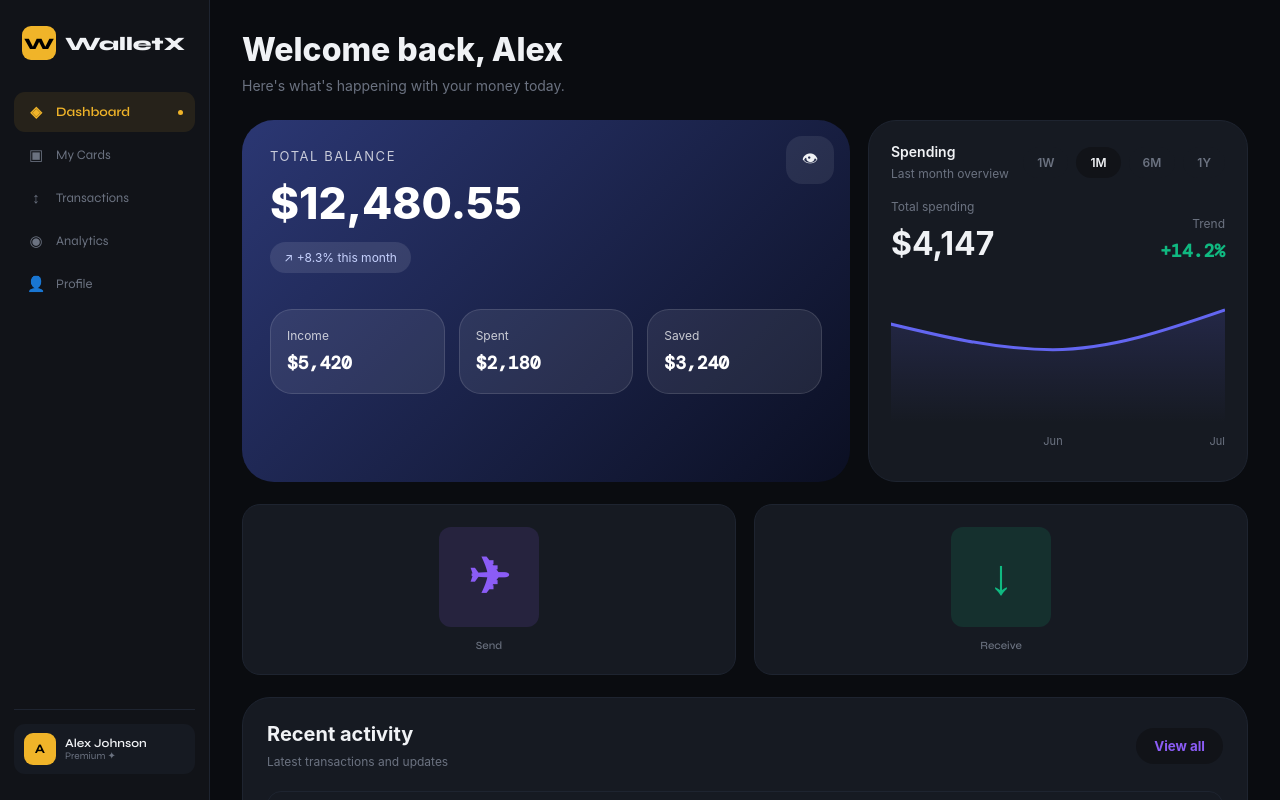
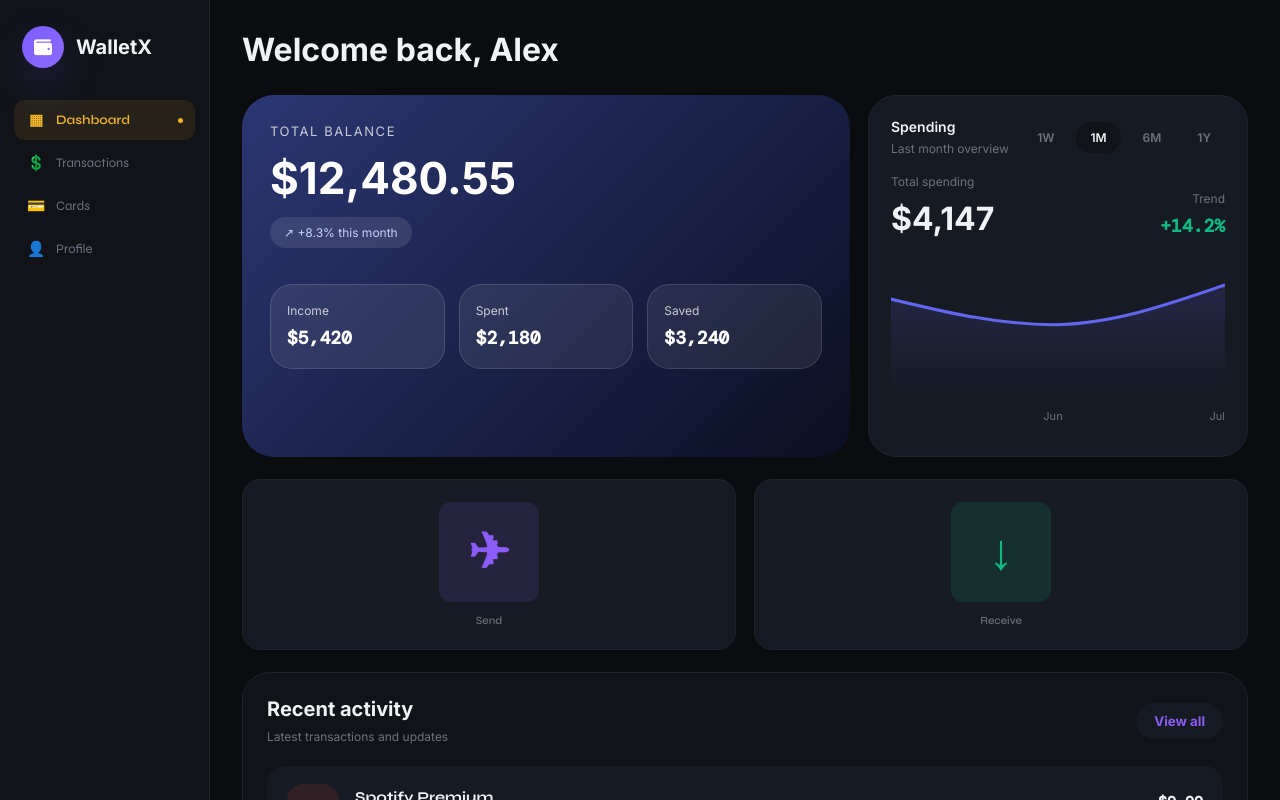
Before and after one commit to KrishSingla575/WalletX, a React (Vite) app: page / in a window 1280 px wide. Built offline with nearby package versions, Linux system fonts and the light colour scheme.

Commit message:
remove some code or add code

```diff
--- a/index.html
+++ b/index.html
@@ -4,7 +4,11 @@
     <meta charset="UTF-8" />
     <link rel="icon" type="image/svg+xml" href="/favicon.svg" />
     <meta name="viewport" content="width=device-width, initial-scale=1.0" />
-    <title>walletx</title>
+    <title>WalletX</title>
+    <!-- Google Fonts: Inter + Poppins -->
+    <link href="https://fonts.googleapis.com/css2?family=Inter:opsz,wght@14..32,300;14..32,400;14..32,500;14..32,600;14..32,700&family=Poppins:wght@400;500;600;700;800&display=swap" rel="stylesheet" />
+    <!-- Font Awesome 6 -->
+    <link rel="stylesheet" href="https://cdnjs.cloudflare.com/ajax/libs/font-awesome/6.0.0-beta3/css/all.min.css" />
   </head>
   <body>
     <div id="root"></div>
--- a/src/App.jsx
+++ b/src/App.jsx
@@ -59,39 +59,43 @@ function App() {
           style={{
             display: "flex",
             alignItems: "center",
-            gap: 9,
+            gap: 12,
             padding: "0 8px",
             marginBottom: 32,
           }}
         >
           <div
             style={{
-              width: 34,
-              height: 34,
-              borderRadius: 9,
-              background: C.gold,
+              width: 42,
+              height: 42,
+              borderRadius: "50%",
+              background: "linear-gradient(135deg, #7C5CFF, #8B6CFF)",
               display: "flex",
               alignItems: "center",
               justifyContent: "center",
-              fontWeight: 800,
-              color: "#000",
-              fontSize: 16,
-              fontFamily: FM,
+              boxShadow: "0 18px 40px rgba(124, 92, 255, 0.2)",
+              color: "#fff",
+              fontSize: 18,
             }}
           >
-            W
+            <i className="fas fa-wallet" />
           </div>
-          <span style={{ fontFamily: FM, fontWeight: 800, fontSize: 19, color: C.text }}>
+          <span style={{ fontFamily: "Inter, sans-serif", fontWeight: 1000, fontSize: 20, color: C.text }}>
             WalletX
           </span>
         </div>
         <nav style={{ flex: 1 }}>
           {navItems.map((item) => {
             const active = page === item.id;
+            const isAction = item.id === "send" || item.id === "receive";
             return (
               <button
                 key={item.id}
-                onClick={() => setPage(item.id)}
+                onClick={() => {
+                  if (item.id === "send") return setShowSend(true);
+                  if (item.id === "receive") return setShowReceive(true);
+                  setPage(item.id);
+                }}
                 style={{
                   width: "100%",
                   display: "flex",
@@ -121,7 +125,7 @@ function App() {
                   {item.icon}
                 </span>
                 {item.label}
-                {active && (
+                {!isAction && active && (
                   <div
                     style={{
                       marginLeft: "auto",
@@ -136,42 +140,6 @@ function App() {
             );
           })}
         </nav>
-        <div style={{ borderTop: `1px solid ${C.border}`, paddingTop: 14 }}>
-          <div
-            style={{
-              display: "flex",
-              alignItems: "center",
-              gap: 9,
-              padding: "9px 10px",
-              borderRadius: 11,
-              background: C.card,
-            }}
-          >
-            <div
-              style={{
-                width: 32,
-                height: 32,
-                borderRadius: 9,
-                background: C.gold,
-                display: "flex",
-                alignItems: "center",
-                justifyContent: "center",
-                fontFamily: FM,
-                fontWeight: 700,
-                color: "#000",
-                fontSize: 13,
-              }}
-            >
-              A
-            </div>
-            <div>
-              <p style={{ fontFamily: FM, fontSize: 12, fontWeight: 600, color: C.text, margin: 0 }}>
-                Alex Johnson
-              </p>
-              <p style={{ fontSize: 10, color: C.muted, margin: 0 }}>Premium ✦</p>
-            </div>
-          </div>
-        </div>
       </div>
 
       {/* Main content */}
--- a/src/components/TxRow.jsx
+++ b/src/components/TxRow.jsx
@@ -9,26 +9,27 @@ function TxRow({ t }) {
       onMouseEnter={() => setH(true)}
       onMouseLeave={() => setH(false)}
       style={{
-        background: C.card,
-        border: `1px solid ${h ? t.color : C.border}`,
-        borderRadius: 14,
-        padding: "14px 18px",
+        background: h ? "rgba(255, 255, 255, 0)" : C.card,
+        borderRadius: 18,
+        padding: "18px 20px",
         display: "flex",
         alignItems: "center",
-        gap: 14,
-        transition: "border-color 0.2s",
+        gap: 16,
+        cursor: "pointer",
+        transition: "background 0.2s, border-color 0.2s, transform 0.2s, box-shadow 0.2s",
+        transform: h ? "translateY(-1px)" : "none",
+        boxShadow: h ? "0 10px 30px rgba(255,255,255,0.08)" : "none",
       }}
     >
       <div style={{
-        width: 44,
-        height: 44,
-        borderRadius: 12,
-        background: `${t.color}22`,
-        border: `1px solid ${t.color}44`,
+        width: 52,
+        height: 52,
+        borderRadius: 16,
+        background: `${t.color}20`,
         display: "flex",
         alignItems: "center",
         justifyContent: "center",
-        fontSize: 15,
+        fontSize: 18,
         fontWeight: 800,
         color: t.color,
         fontFamily: FN,
@@ -39,43 +40,43 @@ function TxRow({ t }) {
       <div style={{ flex: 1 }}>
         <p style={{
           fontFamily: FM,
-          fontWeight: 600,
+          fontWeight: 700,
           color: C.text,
-          fontSize: 13,
-          margin: "0 0 3px",
+          fontSize: 15,
+          margin: "0 0 4px",
         }}>
           {t.name}
         </p>
+        <div style={{ display: "flex", alignItems: "center", gap: 10 }}>
           <span style={{
-          display: "inline-block",
-          background: `${t.color}18`,
+
             border: `1px solid ${t.color}33`,
-          borderRadius: 6,
-          padding: "2px 8px",
-          fontSize: 10,
+            borderRadius: 999,
+            padding: "4px 10px",
+            fontSize: 11,
             color: t.color,
             fontFamily: FM,
+            fontWeight: 600,
           }}>
             {t.type}
           </span>
+          <span style={{ fontFamily: FM, color: C.muted, fontSize: 12 }}>
+            {t.date}
+          </span>
         </div>
-      <div style={{ textAlign: "right" }}>
+      </div>
+      <div style={{ textAlign: "right", minWidth: 100 }}>
         <p style={{
           fontFamily: FN,
           fontWeight: 700,
           fontSize: 15,
           color: t.amount > 0 ? C.green : C.text,
-          margin: "0 0 2px",
+          margin: "0 0 4px",
         }}>
-          {t.amount > 0 ? "+" : ""}${Math.abs(t.amount).toFixed(2)}
+          {t.amount > 0 ? "+" : "-"}${Math.abs(t.amount).toFixed(2)}
         </p>
-        <p style={{
-          fontSize: 10,
-          fontFamily: FM,
-          color: C.muted,
-          margin: 0,
-        }}>
-          {t.date}
+        <p style={{ fontSize: 10, fontFamily: FM, color: C.muted, margin: 0 }}>
+          {t.amount > 0 ? "Credit" : "Debit"}
         </p>
       </div>
     </div>
--- a/src/data/navItems.js
+++ b/src/data/navItems.js
@@ -1,7 +1,6 @@
 export const navItems = [
-  { id: "dashboard", label: "Dashboard", icon: "◈" },
-  { id: "cards", label: "My Cards", icon: "▣" },
-  { id: "transactions", label: "Transactions", icon: "↕" },
-  { id: "analytics", label: "Analytics", icon: "◉" },
+  { id: "dashboard", label: "Dashboard", icon: "▦" },
+  { id: "transactions", label: "Transactions", icon: "💲" },
+  { id: "cards", label: "Cards", icon: "💳" },
   { id: "profile", label: "Profile", icon: "👤" },
 ];
--- a/src/data/transactions.js
+++ b/src/data/transactions.js
@@ -1,10 +1,14 @@
 export const transactions = [
-  { id: 1, name: "Netflix Premium", type: "Subscription", amount: -15.99, date: "Today, 9:41 AM", icon: "N", color: "#EF4444" },
-  { id: 2, name: "Salary Deposit", type: "Income", amount: +5240.00, date: "Today, 8:00 AM", icon: "↓", color: "#10B981" },
-  { id: 3, name: "Amazon Order", type: "Shopping", amount: -84.50, date: "Yesterday, 3:15 PM", icon: "A", color: "#F0B429" },
-  { id: 4, name: "Uber Ride", type: "Transport", amount: -12.30, date: "Yesterday, 11:02 AM", icon: "U", color: "#3B82F6" },
-  { id: 5, name: "Freelance Payment", type: "Income", amount: +750.00, date: "May 2, 2:30 PM", icon: "↓", color: "#10B981" },
-  { id: 6, name: "Electricity Bill", type: "Bills", amount: -98.00, date: "May 1, 10:00 AM", icon: "E", color: "#8B5CF6" },
-  { id: 7, name: "Zara Store", type: "Shopping", amount: -129.90, date: "Apr 30, 4:45 PM", icon: "Z", color: "#F0B429" },
-  { id: 8, name: "Spotify", type: "Subscription", amount: -9.99, date: "Apr 29, 12:00 AM", icon: "S", color: "#1DB954" },
+  { id: 1, name: "Spotify Premium", type: "Subscription", amount: -9.99, date: "Today, 09:24", icon: "↗", color: "#EF4444" },
+  { id: 2, name: "Mira Patel", type: "Transfer", amount: 240.0, date: "Today, 08:10", icon: "↙", color: "#10B981" },
+  { id: 3, name: "Apple Store", type: "Shopping", amount: -1299.0, date: "Yesterday", icon: "↗", color: "#EF4444" },
+  { id: 4, name: "Salary — Acme Inc.", type: "Income", amount: 4200.0, date: "May 5", icon: "↙", color: "#10B981" },
+  { id: 5, name: "Top up from Bank", type: "Top up", amount: 500.0, date: "May 4", icon: "↙", color: "#10B981" },
+  { id: 6, name: "Uber", type: "Transport", amount: -18.4, date: "May 3", icon: "↗", color: "#EF4444" },
+  { id: 7, name: "Daniel Cho", type: "Transfer", amount: 75.0, date: "May 2", icon: "↙", color: "#10B981" },
+  { id: 8, name: "Netflix", type: "Subscription", amount: -15.99, date: "May 1", icon: "↗", color: "#EF4444" },
+  { id: 9, name: "Starbucks", type: "Food", amount: -7.5, date: "Apr 30", icon: "↗", color: "#EF4444" },
+  { id: 10, name: "Airbnb", type: "Travel", amount: -240.0, date: "Apr 28", icon: "↗", color: "#EF4444" },
+  { id: 11, name: "PayPal Refund", type: "Income", amount: 52.25, date: "Apr 27", icon: "↙", color: "#10B981" },
+  { id: 12, name: "Grocery Market", type: "Shopping", amount: -83.2, date: "Apr 26", icon: "↗", color: "#EF4444" },
 ];
--- a/src/pages/Analytics.jsx
+++ b/src/pages/Analytics.jsx
@@ -17,12 +17,9 @@ function Analytics() {
         marginBottom: 22,
       }}>
         <div>
-          <h1 style={{ fontFamily: FM, color: C.text, fontSize: 26, fontWeight: 700, margin: "0 0 4px" }}>
+          <h1 style={{ fontFamily: "Inter, sans-serif", color: C.text, fontSize: 26, fontWeight: 700, margin: "0 0 4px" }}>
             Analytics
           </h1>
-          <p style={{ color: C.muted, fontFamily: FM, fontSize: 13, margin: 0 }}>
-            Track your financial health
-          </p>
         </div>
         <div style={{
           display: "flex",
--- a/src/pages/Dashboard.jsx
+++ b/src/pages/Dashboard.jsx
@@ -30,9 +30,6 @@ function Dashboard({ onSend, onReceive }) {
           <h1 style={{ fontFamily: dashboardFont, color: C.text, fontSize: 32, fontWeight: 800, margin: 0 }}>
             Welcome back, Alex
           </h1>
-          <p style={{ color: C.muted, fontFamily: dashboardFont, fontSize: 14, margin: "8px 0 0" }}>
-            Here&apos;s what&apos;s happening with your money today.
-          </p>
         </div>
       </div>
 
@@ -45,9 +42,6 @@ function Dashboard({ onSend, onReceive }) {
           overflow: "hidden",
           minHeight: 260,
         }}>
-          <div style={{ position: "absolute", top: 16, right: 16, width: 48, height: 48, borderRadius: 16, background: "rgba(255,255,255,0.08)", display: "flex", alignItems: "center", justifyContent: "center", cursor: "pointer" }}>
-            👁
-          </div>
           <div style={{ display: "flex", justifyContent: "space-between", alignItems: "flex-start", gap: 16 }}>
             <div>
               <p style={{ color: "rgba(255,255,255,0.75)", fontFamily: dashboardFont, fontSize: 13, margin: 0, textTransform: "uppercase", letterSpacing: "0.12em" }}>
@@ -184,7 +178,7 @@ function Dashboard({ onSend, onReceive }) {
       </div>
 
       <div style={{
-        background: C.card,
+        background: C.surface,
         border: `1px solid ${C.border}`,
         borderRadius: 28,
         padding: 24,
@@ -200,7 +194,7 @@ function Dashboard({ onSend, onReceive }) {
           </div>
           <button style={{
             border: "none",
-            background: C.surface,
+            background: C.card,
             color: "#8B5CF6",
             padding: "10px 18px",
             borderRadius: 20,
@@ -213,7 +207,7 @@ function Dashboard({ onSend, onReceive }) {
         </div>
 
         <div style={{ display: "grid", gap: 14 }}>
-          {transactions.slice(0, 5).map((t) => (
+          {transactions.slice(0, 8).map((t) => (
             <TxRow key={t.id} t={t} />
           ))}
         </div>
--- a/src/pages/MyCards.jsx
+++ b/src/pages/MyCards.jsx
@@ -6,23 +6,9 @@ import AddCardModal from "../components/AddCardModal";
 
 function MyCards() {
   const [cards, setCards] = useState(cardsData);
-  const [flipped, setFlipped] = useState(null);
+  const [selectedCard, setSelectedCard] = useState(null);
   const [showAdd, setShowAdd] = useState(false);
   const [toast, setToast] = useState(null);
-  const [frozenCards, setFrozenCards] = useState({});
-
-  const handleAction = (action, cardIdx) => {
-    if (action === "Freeze") {
-      setFrozenCards((prev) => ({ ...prev, [cardIdx]: !prev[cardIdx] }));
-      setToast(frozenCards[cardIdx] ? "Card unfrozen successfully" : "Card frozen successfully");
-    } else if (action === "Set Limit") {
-      setToast("Spending limit updated");
-    } else if (action === "View PIN") {
-      setToast("PIN sent to your registered phone");
-    } else if (action === "Cancel") {
-      setToast("Cancellation request submitted");
-    }
-  };
 
   return (
     <div>
@@ -85,48 +71,24 @@ function MyCards() {
 
       <div style={{ display: "flex", flexDirection: "column", gap: 16 }}>
         {cards.map((card, i) => {
-          const isFrozen = frozenCards[i];
           return (
             <div key={card.id}>
               <div
-                onClick={() => setFlipped(flipped === i ? null : i)}
+                onClick={() => setSelectedCard(selectedCard === i ? null : i)}
                 style={{
                   background: `linear-gradient(135deg, ${card.bg1}, ${card.bg2})`,
                   border: `1px solid ${card.accent}55`,
                   borderRadius: 22,
                   padding: "26px 30px",
                   cursor: "pointer",
-                  transition: "transform 0.2s",
+                  transition: "transform 0.2s, box-shadow 0.2s",
                   position: "relative",
                   overflow: "hidden",
                   boxShadow: `0 6px 30px ${card.accent}18`,
-                  opacity: isFrozen ? 0.65 : 1,
                 }}
                 onMouseEnter={(e) => (e.currentTarget.style.transform = "translateY(-3px)")}
                 onMouseLeave={(e) => (e.currentTarget.style.transform = "translateY(0)")}
               >
-                {isFrozen && (
-                  <div style={{
-                    position: "absolute",
-                    inset: 0,
-                    background: "#00000055",
-                    display: "flex",
-                    alignItems: "center",
-                    justifyContent: "center",
-                    zIndex: 1,
-                    borderRadius: 22,
-                  }}>
-                    <span style={{
-                      fontFamily: FM,
-                      fontWeight: 700,
-                      color: C.blue,
-                      fontSize: 18,
-                      letterSpacing: "0.1em",
-                    }}>
-                      FROZEN
-                    </span>
-                  </div>
-                )}
                 <div style={{
                   position: "absolute",
                   top: -40,
@@ -198,46 +160,29 @@ function MyCards() {
                 </div>
               </div>
 
-              {flipped === i && (
-                <div style={{
-                  background: C.card,
-                  border: `1px solid ${card.accent}33`,
-                  borderTop: "none",
-                  borderRadius: "0 0 18px 18px",
-                  padding: "14px 22px",
-                }}>
-                  <div style={{ display: "flex", gap: 10 }}>
-                    {[
-                      { label: isFrozen ? "Unfreeze" : "Freeze", col: C.blue },
-                      { label: "Set Limit", col: C.gold },
-                      { label: "View PIN", col: C.green },
-                      { label: "Cancel", col: C.red },
-                    ].map((a) => (
+              {selectedCard === i && (
+                <div style={{ display: "flex", justifyContent: "flex-end", marginTop: 12 }}>
                   <button
-                        key={a.label}
-                        onClick={() =>
-                          handleAction(a.label === "Unfreeze" ? "Freeze" : a.label, i)
-                        }
+                    onClick={(e) => {
+                      e.stopPropagation();
+                      setCards((prev) => prev.filter((_, idx) => idx !== i));
+                      setSelectedCard(null);
+                      setToast("Card removed successfully");
+                    }}
                     style={{
-                          flex: 1,
-                          padding: "9px 0",
-                          background: "transparent",
-                          border: `1px solid ${a.col}55`,
-                          borderRadius: 9,
-                          color: a.col,
+                      padding: "10px 18px",
+                      background: C.red,
+                      border: "none",
+                      borderRadius: 12,
+                      color: "#fff",
                       fontFamily: FM,
-                          fontSize: 11,
+                      fontWeight: 700,
                       cursor: "pointer",
-                          fontWeight: 600,
-                          transition: "background 0.15s",
+                      boxShadow: "0 10px 25px rgba(0,0,0,0.08)",
                     }}
-                        onMouseEnter={(e) => (e.currentTarget.style.background = `${a.col}15`)}
-                        onMouseLeave={(e) => (e.currentTarget.style.background = "transparent")}
                   >
-                        {a.label}
+                    Remove card
                   </button>
-                    ))}
-                  </div>
                 </div>
               )}
             </div>
--- a/src/pages/Profile.jsx
+++ b/src/pages/Profile.jsx
@@ -13,12 +13,9 @@ function Profile() {
   return (
     <div style={{ padding: 24 }}>
       <div style={{ marginBottom: 28 }}>
-        <h1 style={{ fontFamily: FM, color: C.text, fontSize: 36, fontWeight: 800, margin: 0 }}>
+        <h1 style={{ fontFamily: "Inter, sans-serif", color: C.text, fontSize: 36, fontWeight: 800, margin: 0 }}>
           Profile
         </h1>
-        <p style={{ fontFamily: FM, color: C.muted, fontSize: 14, margin: "10px 0 0" }}>
-          Account, security & preferences.
-        </p>
       </div>
 
       <div style={{
--- a/src/pages/Transactions.jsx
+++ b/src/pages/Transactions.jsx
@@ -5,16 +5,23 @@ import TxRow from "../components/TxRow";
 function Transactions() {
   return (
     <div>
-      <h1 style={{ fontFamily: FM, color: C.text, fontSize: 26, fontWeight: 700, margin: "0 0 4px" }}>
-        Transactions
-      </h1>
-      <p style={{ color: C.muted, fontFamily: FM, fontSize: 13, margin: "0 0 22px" }}>
-        All {transactions.length} transactions this month
-      </p>
-      <div style={{ display: "flex", flexDirection: "column", gap: 8 }}>
-        {transactions.map((t) => (
-          <TxRow key={t.id} t={t} />
-        ))}
+      <div style={{ display: "flex", justifyContent: "space-between", alignItems: "center", marginBottom: 20, gap: 12 }}>
+          <h1 style={{ fontFamily: "Inter, sans-serif", color: C.text, fontSize: 32, fontWeight: 800, margin: 0 }}>
+            Transactions
+          </h1>
+      </div>
+
+      <div style={{
+        background: C.surface,
+        border: `1px solid ${C.border}`,
+        borderRadius: 28,
+        padding: 20,
+      }}>
+        <div style={{ display: "grid", gap: 14 }}>
+          {transactions.map((t) => (
+            <TxRow key={t.id} t={t} />
+          ))}
+        </div>
       </div>
     </div>
   );
```
Lines whose indentation alone changed are shown as unchanged.
